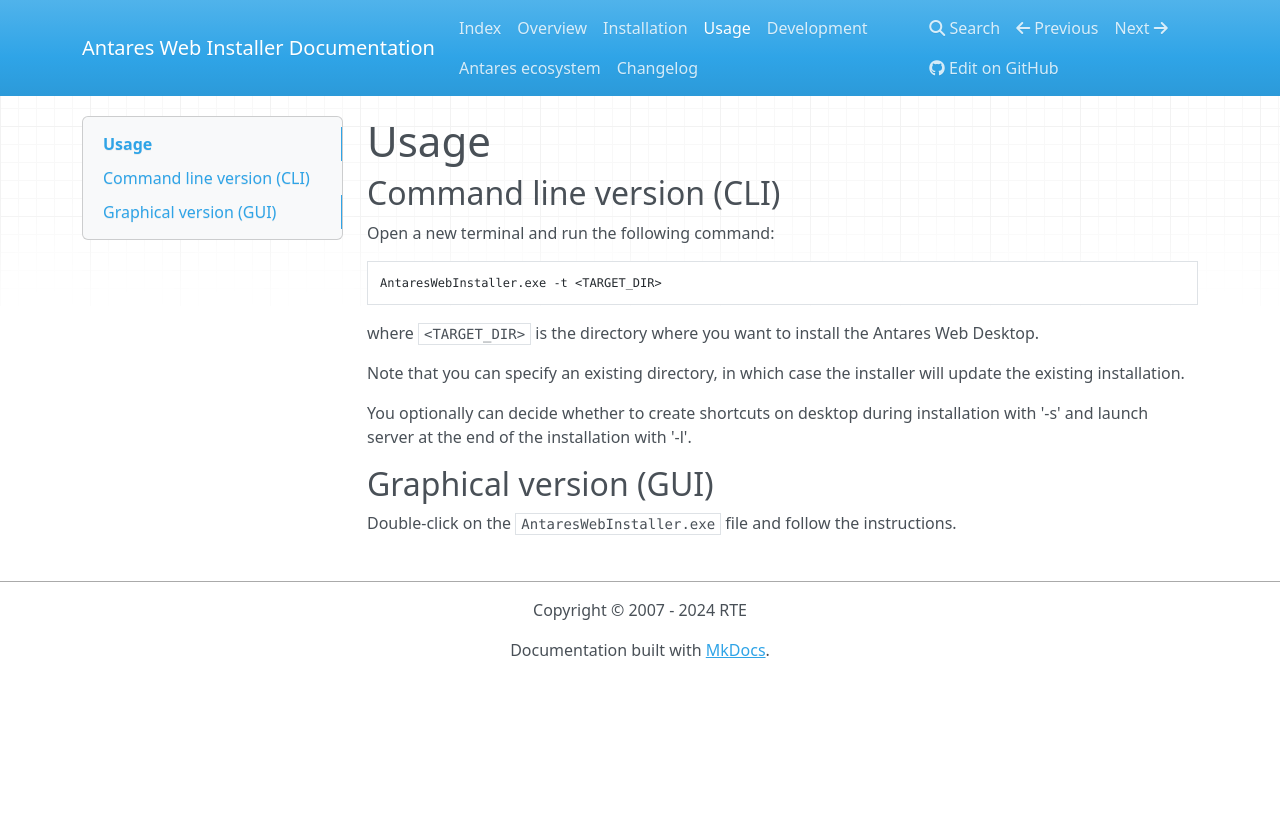
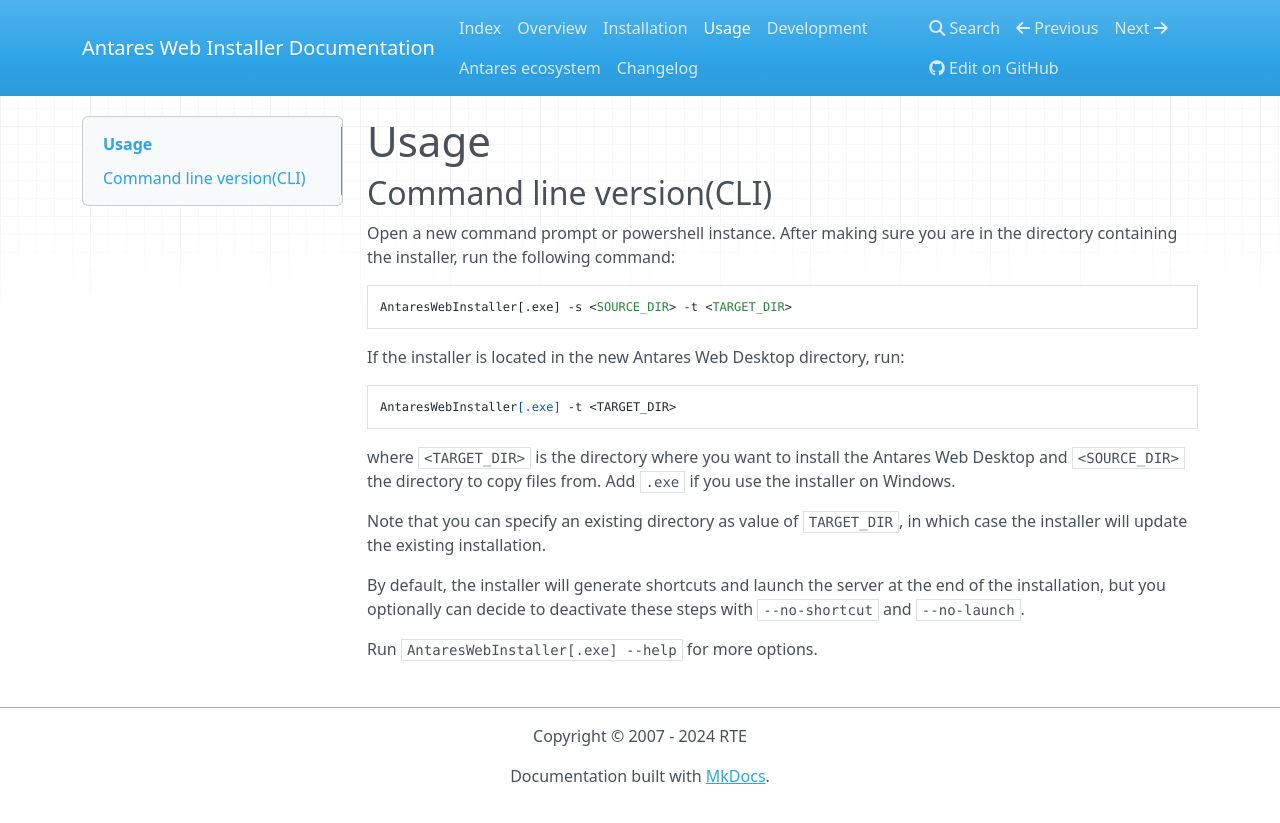
Before and after one commit to AntaresSimulatorTeam/antares-web-installer, an MkDocs documentation site: the page built from docs/usage.md, in a window 1280 px wide. Shown: the top 823 px of the page. Built offline with MkDocs 1.6.1, drawn with Linux system fonts in a browser that asks for light colours; nearby versions of some CDN libraries.

Commit message:
docs: update the documentation in `installation.md`, `overview.md` and `usage.md`

````diff
--- a/docs/usage.md
+++ b/docs/usage.md
@@ -1,20 +1,27 @@
 # Usage
 
-## Command line version (CLI)
+## Command line version(CLI)
 
-Open a new terminal and run the following command:
+Open a new command prompt or powershell instance.
+After making sure you are in the directory containing the installer, run the following command:
 
-```shell
-AntaresWebInstaller.exe -t <TARGET_DIR>
+```
+AntaresWebInstaller[.exe] -s <SOURCE_DIR> -t <TARGET_DIR>
 ```
 
-where `<TARGET_DIR>` is the directory where you want to install the Antares Web Desktop.
+If the installer is located in the new Antares Web Desktop directory, run:
 
-Note that you can specify an existing directory, in which case the installer will update the existing installation.
+```
+AntaresWebInstaller[.exe] -t <TARGET_DIR>
+```
 
-You optionally can decide whether to create shortcuts on desktop during installation with '-s' and launch server at the
-end of the installation with '-l'.
+where `<TARGET_DIR>` is the directory where you want to install the Antares Web Desktop and `<SOURCE_DIR>`
+the directory to copy files from. Add `.exe` if you use the installer on Windows.
 
-## Graphical version (GUI)
+Note that you can specify an existing directory as value of `TARGET_DIR`, in which case the installer will update the
+existing installation.
 
-Double-click on the `AntaresWebInstaller.exe` file and follow the instructions.
+By default, the installer will generate shortcuts and launch the server at the end of the installation, but you
+optionally can decide to deactivate these steps with `--no-shortcut` and `--no-launch`.
+
+Run ```AntaresWebInstaller[.exe] --help``` for more options.
````
Also changed, not shown: docs/installation.md (+1 -3 lines), docs/overview.md (+2 -8 lines).
